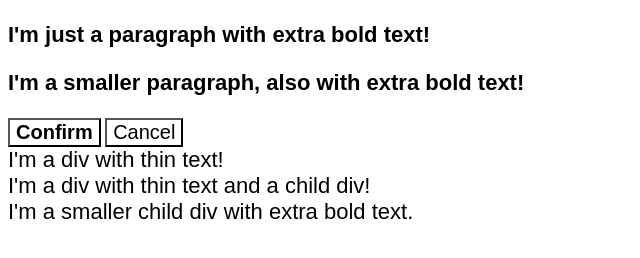
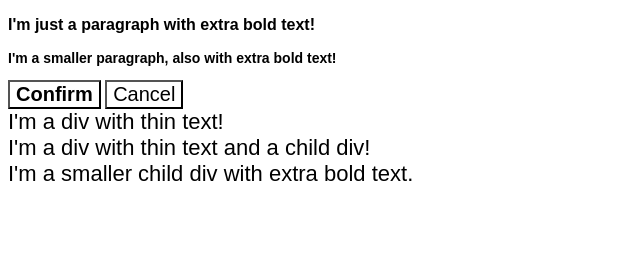
Before and after one commit to PocketRocketCots/css-sixth-assignment, a plain HTML site: page index.html in a window 1280 px wide. Shown: the whole page, without its empty margins (0-640 px from the left). Drawn offline with Linux system fonts and the light colour scheme.

Commit message:
Fix first two paragraphs styling
Removed the paragraph css that made all paragraphs too large in text
size. A little concerned that the first paragraph is a little small but
it is still larger than the second and no font size for P1 was
dictated as part of the assignment.

```diff
--- a/style.css
+++ b/style.css
@@ -11,10 +11,6 @@ body{
   .small-para {
     font-size: 14px;
     font-weight: 800;
-  }
-
-  .para {
-    font-size: 22px;
   }
 
   .confirm {
```
